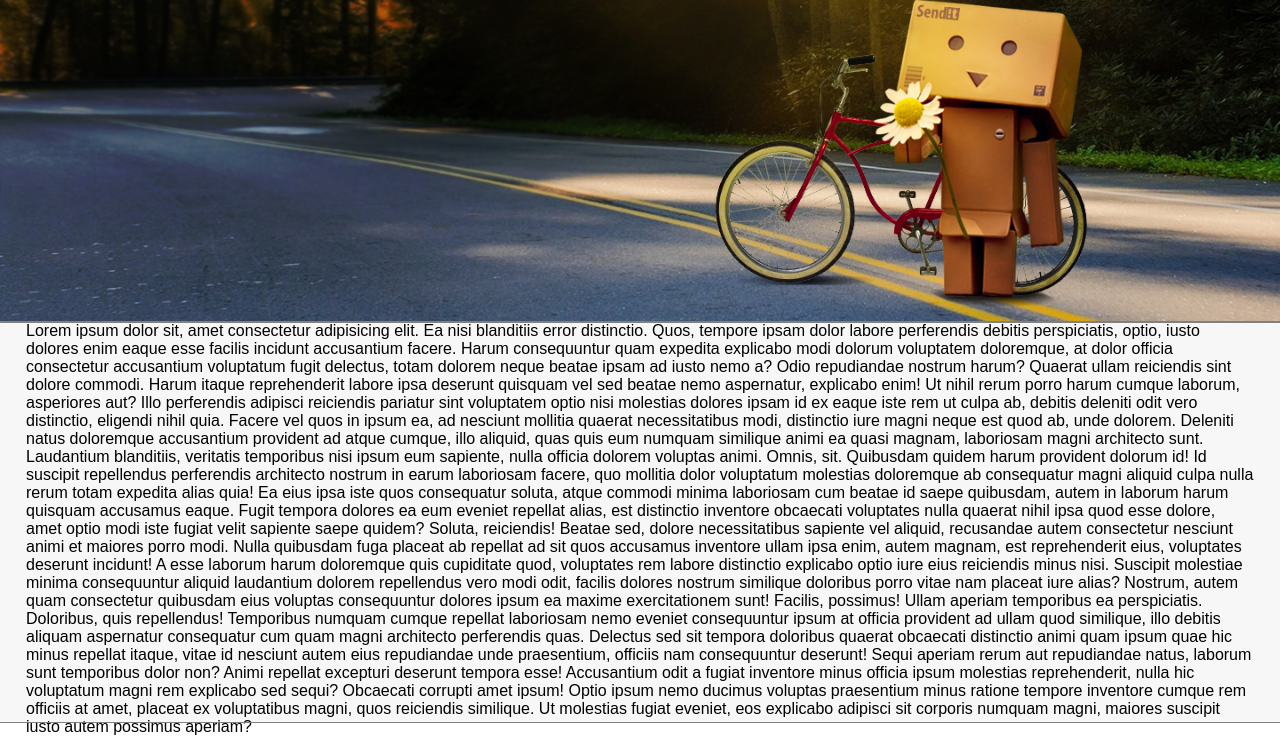
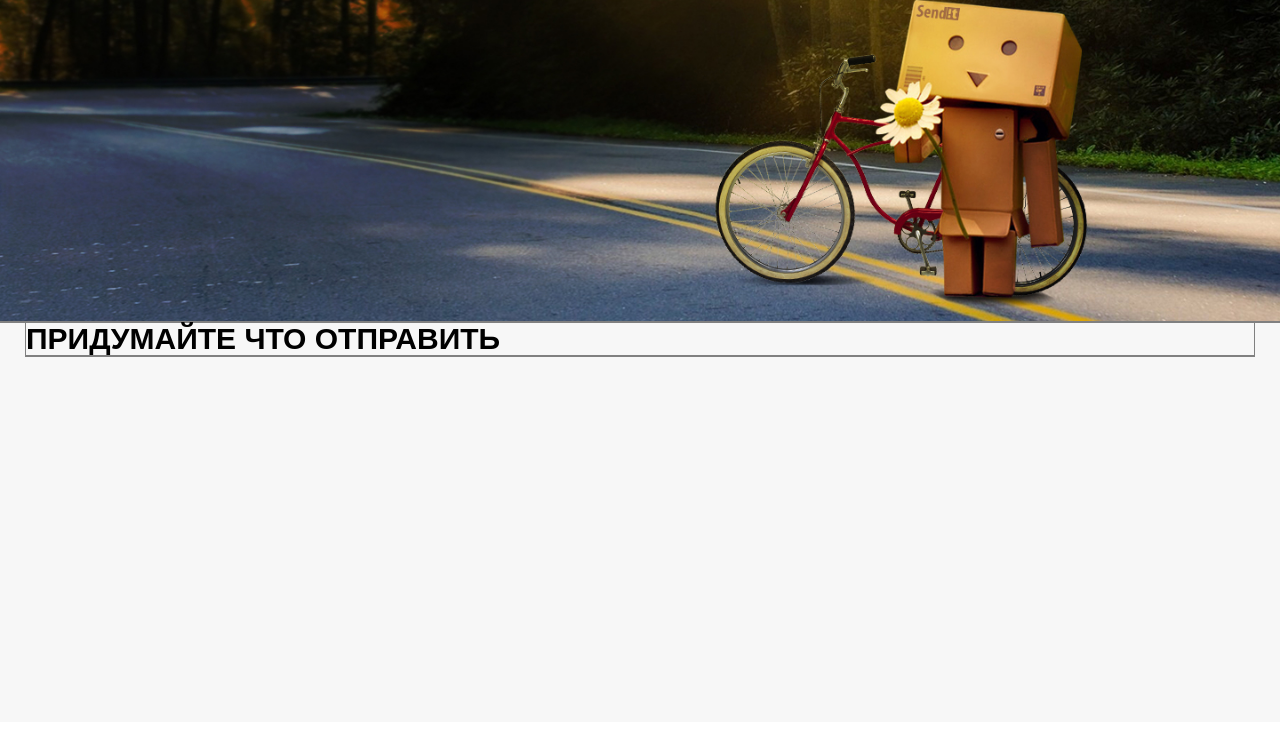
Before and after one commit to vasiliyyasinskiy/GB_Education_2__Professional_website_layout_Adaptive_landing, a plain HTML site: page index.html in a window 1280 px wide. Shown: the part 78-814 px from the top of the page. Drawn offline with Linux system fonts and the light colour scheme.

Commit message:
02.11.2019

```diff
--- a/index.html
+++ b/index.html
@@ -23,43 +23,11 @@
 
             </header>
             <div class="content top__content">
-                Lorem ipsum dolor sit, amet consectetur adipisicing elit. Ea nisi blanditiis error distinctio. Quos,
-                tempore ipsam dolor labore perferendis debitis perspiciatis, optio, iusto dolores enim eaque esse
-                facilis incidunt accusantium facere. Harum consequuntur quam expedita explicabo modi dolorum voluptatem
-                doloremque, at dolor officia consectetur accusantium voluptatum fugit delectus, totam dolorem neque
-                beatae ipsam ad iusto nemo a? Odio repudiandae nostrum harum? Quaerat ullam reiciendis sint dolore
-                commodi. Harum itaque reprehenderit labore ipsa deserunt quisquam vel sed beatae nemo aspernatur,
-                explicabo enim! Ut nihil rerum porro harum cumque laborum, asperiores aut? Illo perferendis adipisci
-                reiciendis pariatur sint voluptatem optio nisi molestias dolores ipsam id ex eaque iste rem ut culpa ab,
-                debitis deleniti odit vero distinctio, eligendi nihil quia. Facere vel quos in ipsum ea, ad nesciunt
-                mollitia quaerat necessitatibus modi, distinctio iure magni neque est quod ab, unde dolorem. Deleniti
-                natus doloremque accusantium provident ad atque cumque, illo aliquid, quas quis eum numquam similique
-                animi ea quasi magnam, laboriosam magni architecto sunt. Laudantium blanditiis, veritatis temporibus
-                nisi ipsum eum sapiente, nulla officia dolorem voluptas animi. Omnis, sit. Quibusdam quidem harum
-                provident dolorum id! Id suscipit repellendus perferendis architecto nostrum in earum laboriosam facere,
-                quo mollitia dolor voluptatum molestias doloremque ab consequatur magni aliquid culpa nulla rerum totam
-                expedita alias quia! Ea eius ipsa iste quos consequatur soluta, atque commodi minima laboriosam cum
-                beatae id saepe quibusdam, autem in laborum harum quisquam accusamus eaque. Fugit tempora dolores ea eum
-                eveniet repellat alias, est distinctio inventore obcaecati voluptates nulla quaerat nihil ipsa quod esse
-                dolore, amet optio modi iste fugiat velit sapiente saepe quidem? Soluta, reiciendis! Beatae sed, dolore
-                necessitatibus sapiente vel aliquid, recusandae autem consectetur nesciunt animi et maiores porro modi.
-                Nulla quibusdam fuga placeat ab repellat ad sit quos accusamus inventore ullam ipsa enim, autem magnam,
-                est reprehenderit eius, voluptates deserunt incidunt! A esse laborum harum doloremque quis cupiditate
-                quod, voluptates rem labore distinctio explicabo optio iure eius reiciendis minus nisi. Suscipit
-                molestiae minima consequuntur aliquid laudantium dolorem repellendus vero modi odit, facilis dolores
-                nostrum similique doloribus porro vitae nam placeat iure alias? Nostrum, autem quam consectetur
-                quibusdam eius voluptas consequuntur dolores ipsum ea maxime exercitationem sunt! Facilis, possimus!
-                Ullam aperiam temporibus ea perspiciatis. Doloribus, quis repellendus! Temporibus numquam cumque
-                repellat laboriosam nemo eveniet consequuntur ipsum at officia provident ad ullam quod similique, illo
-                debitis aliquam aspernatur consequatur cum quam magni architecto perferendis quas. Delectus sed sit
-                tempora doloribus quaerat obcaecati distinctio animi quam ipsum quae hic minus repellat itaque, vitae id
-                nesciunt autem eius repudiandae unde praesentium, officiis nam consequuntur deserunt! Sequi aperiam
-                rerum aut repudiandae natus, laborum sunt temporibus dolor non? Animi repellat excepturi deserunt
-                tempora esse! Accusantium odit a fugiat inventore minus officia ipsum molestias reprehenderit, nulla hic
-                voluptatum magni rem explicabo sed sequi? Obcaecati corrupti amet ipsum! Optio ipsum nemo ducimus
-                voluptas praesentium minus ratione tempore inventore cumque rem officiis at amet, placeat ex
-                voluptatibus magni, quos reiciendis similique. Ut molestias fugiat eveniet, eos explicabo adipisci sit
-                corporis numquam magni, maiores suscipit iusto autem possimus aperiam?
+                <h3>ПРИДУМАЙТЕ ЧТО ОТПРАВИТЬ</h3>
+
+                <p></p>
+
+
             </div>
         </div>
     </div>
--- a/styles/style.scss
+++ b/styles/style.scss
@@ -118,25 +118,19 @@ p {
 //Smartphones (vert)
 @media screen and (max-width: 768px) {
 
-  .header {
-    background-position: 80% 80%;
-  }
+
 }
 
 //iPads (vert)
 @media screen and (min-width: 768px) and (max-width: 1224px) {
 
-  .header {
-    background-position: 80% 80%;
-  }
+
 
 }
 
 //PC
 @media screen and (min-width: 1224px) {
-  .header {
-    background-position: 80% 80%;
-  }
+
 }
 
 
@@ -170,6 +164,7 @@ p {
   background-repeat: no-repeat;
   background-size  : cover;
   margin           : 0;
+  background-position: 80% 80%;
 }
 
 .nav {
```
Also changed, not shown: styles/style.css, 1 other file.
